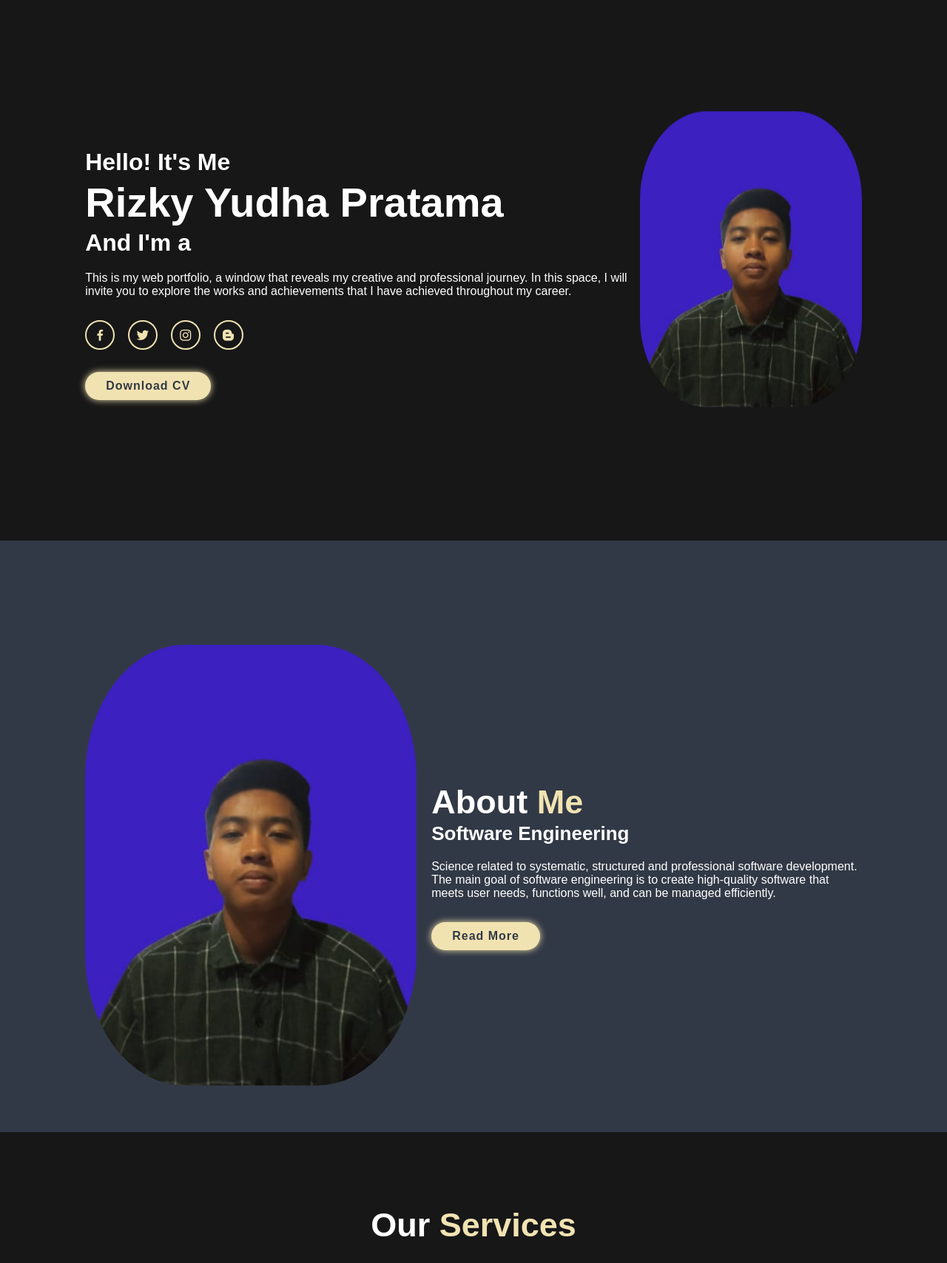
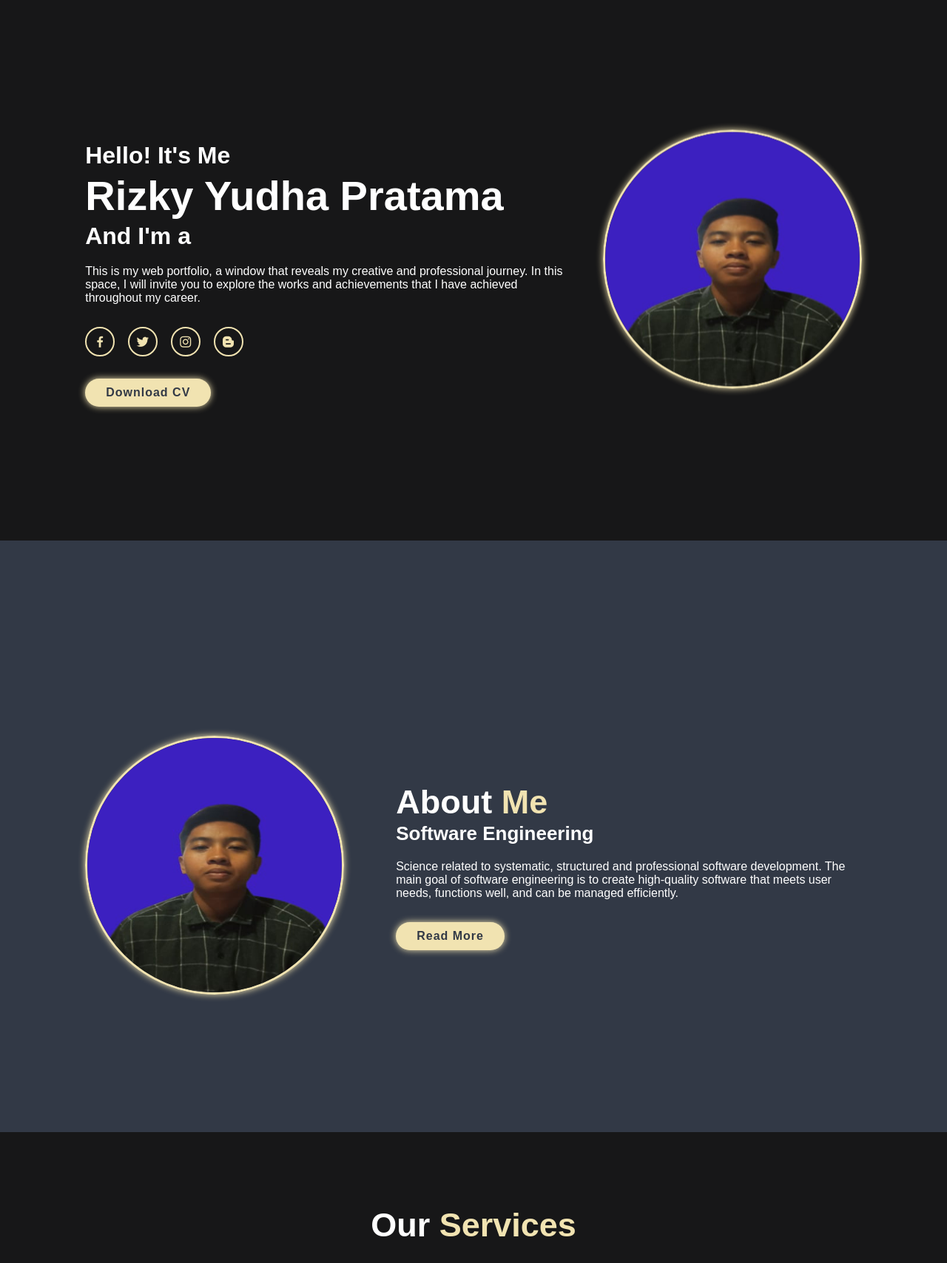
Before and after one commit to RizkyHudin/RizkyHudinPortfolio, a PHP site: page / in a window 1280 px wide. Shown: the part 69-1777 px from the top of the page at 74% size. Run offline with PHP 8.4, Linux system fonts and the light colour scheme.

Commit message:
second commit

```diff
--- a/css/style.css
+++ b/css/style.css
@@ -79,10 +79,15 @@ section {
   align-items: center;
 }
 
-.home-img {
+.home-img img{
   width: 35vw;
   animation: floatImage 4s ease-in-out infinite;
-
+  width: 35rem;
+  height: 35rem;
+  border-radius: 60rem;
+  margin-left: 5rem;
+  box-shadow: 0 0 1rem var(--main-color);
+  border: 3px solid var(--main-color);
 }
 
 @keyframes floatImage {
@@ -168,8 +173,12 @@ span {
 }
 
 .about-img img {
-  width: 35vw;
-  border-radius: 30%;
+  width: 35rem;
+  height: 35rem;
+  border-radius: 60rem;
+  margin-right: 5rem;
+  box-shadow: 0 0 1rem var(--main-color);
+  border: 3px solid var(--main-color);
 }
 
 .heading {
--- a/index.html
+++ b/index.html
@@ -48,7 +48,7 @@
         </div>
 
         <div class="home-img">
-            <img style="border-radius: 30%;" width="300" src="img/akiikk.jpg" alt="">
+            <img src="img/akiikk.jpg" alt="">
         </div>
     </section>
 
@@ -105,7 +105,7 @@
                 <div class="portfolio-layer">
                     <h4>Web Design 1</h4>
                     <!-- <p>the process of planning, designing and creating the visual appearance of a website. The goal is to create an attractive, functional and user-friendly appearance for website visitors</p> -->
-                    <a href="file:///D:/new/puki/index.html"><i class='bx bx-link-external' ></i></a>
+                    <a href="kerek/new/home.html"><i class='bx bx-link-external' ></i></a>
                 </div>
             </div>
 
@@ -114,7 +114,7 @@
                 <div class="portfolio-layer">
                     <h4>Web Design 2</h4>
                     <!-- <p>the process of planning, designing and creating the visual appearance of a website. The goal is to create an attractive, functional and user-friendly appearance for website visitors</p> -->
-                    <a href="file:///D:/login%20page/login%20page/index.html"><i class='bx bx-link-external' ></i></a>
+                    <a href="kerek/login page/login page/index.html"><i class='bx bx-link-external' ></i></a>
                 </div>
             </div>
 
@@ -123,7 +123,7 @@
                 <div class="portfolio-layer">
                     <h4>Web Design 3</h4>
                     <!-- <p>the process of planning, designing and creating the visual appearance of a website. The goal is to create an attractive, functional and user-friendly appearance for website visitors</p> -->
-                    <a href="file:///D:/rizky10/index.html"><i class='bx bx-link-external' ></i></a>
+                    <a href="kerek/rizky10/index.html"><i class='bx bx-link-external' ></i></a>
                 </div>
             </div>
 
@@ -132,7 +132,7 @@
                 <div class="portfolio-layer">
                     <h4>Web Design 4</h4>
                     <!-- <p>the process of planning, designing and creating the visual appearance of a website. The goal is to create an attractive, functional and user-friendly appearance for website visitors</p> -->
-                    <a href="file:///C:/portofolio/index.html"><i class='bx bx-link-external' ></i></a>
+                    <a href="kerek/portofolio/index.html"><i class='bx bx-link-external' ></i></a>
                 </div>
             </div>
 
--- a/kerek/portofolio/index.html
+++ b/kerek/portofolio/index.html
@@ -21,7 +21,7 @@
     <hr />
 
     <header style="text-align: center;">
-        <img src="c:\Users\rizky\AppData\Local\Packages\5319275A.WhatsAppDesktop_cv1g1gvanyjgm\TempState\D9D7B884B296BBAFC640CD145ACF5F1B\WhatsApp Image 2023-10-17 at 13.01.24_ddfc5730.jpg" width="200" height="200" "/>
+        <img src="img/akiikk.jpg" width="200" height="200"/>
         <h1>Rizky Yudha Pratama</h1>
         <p>(Web Developer)</p>
     </header>
```
Also changed, not shown: kerek/portofolio/img/akiikk.jpg (added).
